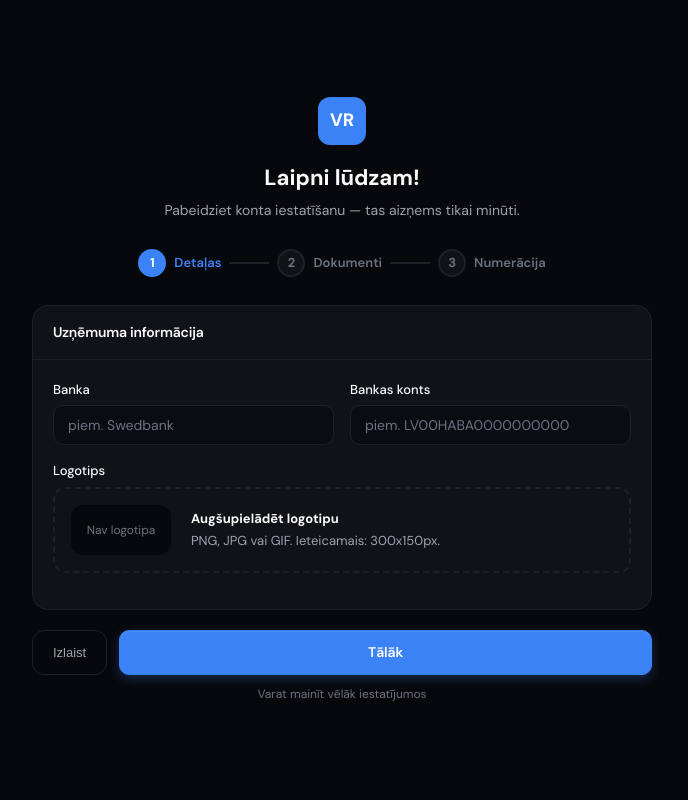
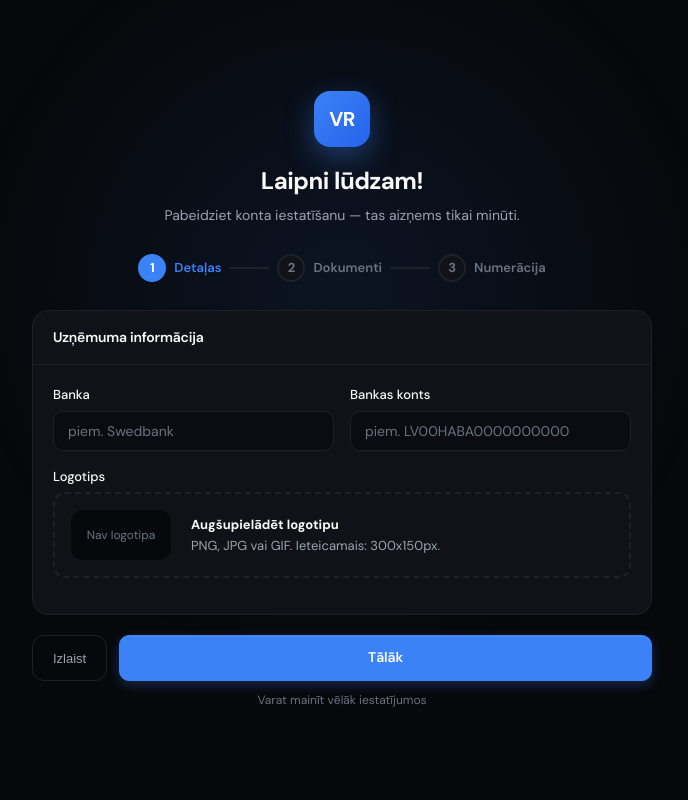
Before and after one commit to jaanisb133/invoicing-app, a Python web app: template app/templates/setup.html in a window 1280 px wide. Shown: the whole page, without its empty margins (298-986 px from the left). Run offline with Jinja, Linux system fonts and the light colour scheme; the template is opened without the code that fills it, so the values that code supplies are empty.

Commit message:
Polish forms and onboarding: document form header, client toggle, setup brand
Document form
- New title pattern with pill (brand for sell, warning for buy) +
  large heading.
- Search dropdown uses card surface + softer shadow + tighter radius.

Client-type toggle (document form + clients page)
- Switched from black/white inverted to a brand-blue segmented pill on
  bg-input track. Active label gets shadow and white text, inactive is
  muted. Smoother feel that matches register's entity toggle.

Setup (onboarding)
- Bumped CSS to v=15 + dark-aware theme bootstrap.
- Brand gradient logo with shadow, larger headline (24px / -0.5px),
  blue glow background for atmosphere. Matches login/register.

```diff
--- a/app/templates/setup.html
+++ b/app/templates/setup.html
@@ -7,8 +7,8 @@
     <link rel="preconnect" href="https://fonts.googleapis.com">
     <link rel="preconnect" href="https://fonts.gstatic.com" crossorigin>
     <link href="https://fonts.googleapis.com/css2?family=DM+Sans:ital,wght@0,400;0,500;0,600;0,700;0,800;1,400&subset=latin-ext&display=swap" rel="stylesheet">
-    <link rel="stylesheet" href="/static/css/style.css?v=6">
-    <script>(function(){var t=localStorage.getItem('vrekini-theme');if(t)document.documentElement.setAttribute('data-theme',t);})()</script>
+    <link rel="stylesheet" href="/static/css/style.css?v=15">
+    <script>(function(){var t=localStorage.getItem('vrekini-theme');if(t==='light')document.documentElement.setAttribute('data-theme','light');})()</script>
     <style>
         body {
             display: flex;
@@ -17,10 +17,26 @@
             min-height: 100vh;
             padding: 24px;
             background: var(--bg);
+            position: relative;
+            overflow-x: hidden;
+        }
+        body::before {
+            content: '';
+            position: fixed;
+            top: -20%;
+            left: 50%;
+            transform: translateX(-50%);
+            width: 900px;
+            height: 900px;
+            background: radial-gradient(circle, rgba(59, 130, 246, 0.10) 0%, rgba(59, 130, 246, 0) 60%);
+            pointer-events: none;
+            z-index: 0;
         }
         .setup-container {
             width: 100%;
             max-width: 620px;
+            position: relative;
+            z-index: 1;
         }
         .setup-header {
             text-align: center;
@@ -30,19 +46,23 @@
             display: inline-flex;
             align-items: center;
             justify-content: center;
-            width: 48px;
-            height: 48px;
-            background: var(--primary);
+            width: 56px;
+            height: 56px;
+            background: linear-gradient(135deg, var(--brand) 0%, #2563EB 100%);
             color: white;
-            border-radius: 12px;
-            font-weight: 800;
-            font-size: 18px;
+            border-radius: 16px;
+            font-weight: 700;
+            font-size: 20px;
+            letter-spacing: -0.5px;
             margin-bottom: 16px;
+            box-shadow: 0 10px 30px rgba(59, 130, 246, 0.4);
         }
         .setup-header h1 {
-            font-size: 22px;
+            font-size: 24px;
             font-weight: 700;
             margin: 0 0 6px;
+            letter-spacing: -0.5px;
+            color: var(--text);
         }
         .setup-header p {
             font-size: 14px;
```
Also changed, not shown: app/templates/clients.html (+13 -7 lines), app/templates/document_form.html (+35 -20 lines).
